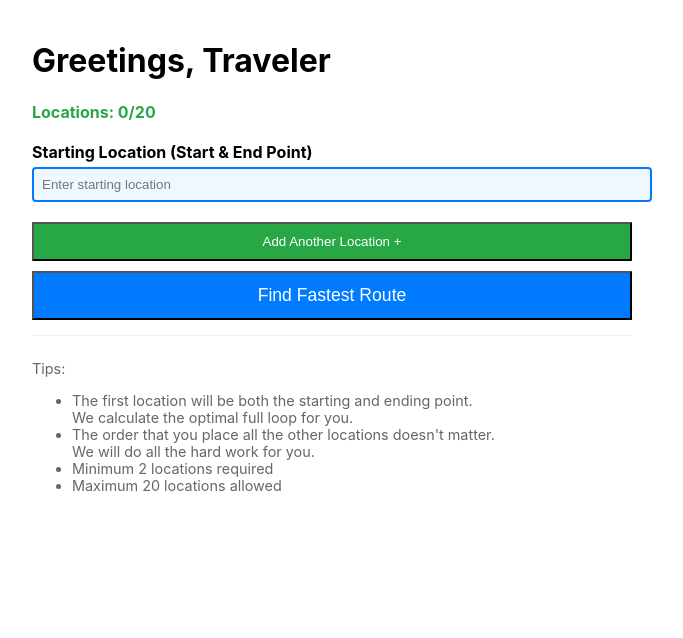
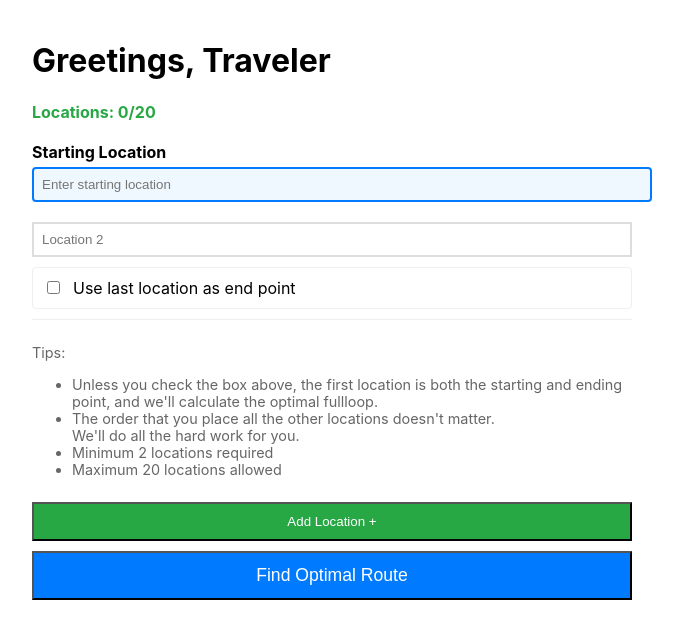
Before and after one commit to NGWi/the_traveler, a React (Create React App) app: page / in a window 1280 px wide. Shown: the top 638 px of the page, without its empty margins (308-991 px from the left). Built offline with nearby package versions, Linux system fonts and the light colour scheme.

Commit message:
Working v2 frontend. Tried going further but buggy.

```diff
--- a/src/App.js
+++ b/src/App.js
@@ -2,23 +2,22 @@ import React, { useState } from 'react';
 import axios from 'axios';
 
 function App() {
-  const [locations, setLocations] = useState(['']);
+  const [locations, setLocations] = useState(['', '']);
   const [result, setResult] = useState(null);
   const [loading, setLoading] = useState(false);
+  const [useLastAsEnd, setUseLastAsEnd] = useState(false);
   const MAX_LOCATIONS = 20;
-  const WARNING_THRESHOLD = 15;
 
   const validLocationsCount = locations.filter(loc => loc.trim() !== '').length;
 
   const getCounterColor = () => {
     if (validLocationsCount >= MAX_LOCATIONS) return '#dc3545';
-    if (validLocationsCount >= WARNING_THRESHOLD) return '#ffc107';
+    if (validLocationsCount >= 15) return '#ffc107';
     return '#28a745';
   };
 
   const handleSubmit = async (e) => {
     e.preventDefault();
-
     const cleanLocations = locations.filter(loc => loc.trim() !== '');
 
     if (cleanLocations.length < 2) {
@@ -26,60 +25,48 @@ function App() {
       return;
     }
 
-    if (cleanLocations.length > MAX_LOCATIONS) {
-      alert(`Maximum ${MAX_LOCATIONS} locations allowed`);
-      return;
-    }
-
     setLoading(true);
 
-    const backendUrl = process.env.NODE_ENV === 'production'
-      ? process.env.REACT_APP_BACKEND_PROD
-      : process.env.REACT_APP_BACKEND_DEV;
-
     try {
-      const response = await axios.post(backendUrl, {
-        locations: cleanLocations
+      const response = await axios.post(process.env.REACT_APP_BACKEND_DEV, {
+        locations: cleanLocations,
+        designated_end: useLastAsEnd
       });
 
       setResult(response.data);
     } catch (error) {
-      const errorMessage = error.response?.data?.error ||
-                          error.message ||
-                          'Failed to calculate route';
-      alert(`Error: ${errorMessage}`);
+      alert(`Error: ${error.response?.data?.error || error.message}`);
     }
 
     setLoading(false);
   };
 
   const addLocation = () => {
-    if (locations.length >= MAX_LOCATIONS) {
-      alert(`Maximum ${MAX_LOCATIONS} locations allowed`);
-      return;
-    }
+    if (locations.length >= MAX_LOCATIONS) return;
     setLocations([...locations, '']);
+  };
+
+  const removeLocation = (index) => {
+    if (locations.length <= 2) return;
+    const newLocations = locations.filter((_, i) => i !== index);
+    setLocations(newLocations);
   };
 
   return (
     <div className="App" style={{ padding: '20px', maxWidth: '600px', margin: '0 auto' }}>
       <h1>Greetings, Traveler</h1>
 
-      <div style={{
-        marginBottom: '20px',
-        display: 'flex',
-        justifyContent: 'space-between',
-        alignItems: 'center'
-      }}>
+      <div style={{ marginBottom: '20px', display: 'flex', justifyContent: 'space-between', alignItems: 'center' }}>
         <div style={{ color: getCounterColor(), fontWeight: 'bold' }}>
           Locations: {validLocationsCount}/{MAX_LOCATIONS}
         </div>
       </div>
 
       <form onSubmit={handleSubmit}>
+        {/* Start Location */}
         <div style={{ marginBottom: '20px' }}>
           <label style={{ display: 'block', marginBottom: '5px', fontWeight: 'bold' }}>
-            Starting Location (Start & End Point)
+            Starting Location
           </label>
           <input
             type="text"
@@ -100,8 +87,12 @@ function App() {
           />
         </div>
 
-        {locations.slice(1).map((location, index) => (
-          <div key={index + 1} style={{ marginBottom: '10px' }}>
+        {/* Other Locations */}
+        {locations.slice(1).map((location, index) => {
+          const isEndPoint = useLastAsEnd && index === locations.length - 2;
+          return (
+            <div key={index + 1} style={{ marginBottom: '10px', position: 'relative' }}>
+              <div style={{ display: 'flex', gap: '10px', alignItems: 'center' }}>
                 <input
                   type="text"
                   value={location}
@@ -112,21 +103,88 @@ function App() {
                   }}
                   placeholder={`Location ${index + 2}`}
                   style={{
-                width: '100%',
+                    flex: 1,
                     padding: '8px',
-                border: validLocationsCount >= MAX_LOCATIONS ? '1px solid #dc3545' : '1px solid #ddd'
+                    border: isEndPoint ? '2px solid #007bff' : '2px solid #ddd',
+                    backgroundColor: isEndPoint ? '#f0fff0' : 'white'
                   }}
                 />
+
+                {/* Button to remove Location */}
+                {locations.length > 2 && (
+                  <button
+                    type="button"
+                    onClick={() => removeLocation(index + 1)}
+                    style={{
+                      background: '#dc3545',
+                      color: 'white',
+                      border: 'none',
+                      borderRadius: '4px',
+                      padding: '5px 10px',
+                      cursor: 'pointer'
+                    }}
+                  >
+                    ×
+                  </button>
+                )}
               </div>
-        ))}
+            </div>
+          );
+        })}
 
-        <div style={{ margin: '15px 0' }}>
+        {/* End Point Toggle */}
+        <div style={{
+          margin: '10px 0',
+          padding: '10px',
+          border: '1px solid #eee',
+          borderRadius: '4px',
+          backgroundColor: useLastAsEnd ? '#f8f9fa' : 'transparent'
+        }}>
+          <label style={{ display: 'flex', alignItems: 'center', gap: '10px' }}>
+            <input
+              type="checkbox"
+              checked={useLastAsEnd}
+              onChange={(e) => setUseLastAsEnd(e.target.checked)}
+            />
+            <span style={{ fontWeight: useLastAsEnd ? 'bold' : 'normal' }}>
+              Use last location as end point
+              {useLastAsEnd && locations.length > 1 && ` (${locations[locations.length - 1] || 'empty'})`}
+            </span>
+          </label>
+        </div>
+
+        {/* Tips Section */}
+        <div style={{
+          color: '#666',
+          fontSize: '0.9em',
+          marginTop: '10px',
+          borderTop: '1px solid #eee',
+          paddingTop: '10px'
+        }}>
+          <p>Tips:</p>
+          <ul>
+            <li>
+              {useLastAsEnd ?
+                "The first location is the starting point, the last location is the ending point." :
+                "Unless you check the box above, the first location is both the starting and ending point, and we'll calculate the optimal fullloop."}
+              <br />
+              {useLastAsEnd && "We'll find the optimal path between them."}
+            </li>
+            <li> The order that you place all the other locations doesn't matter.
+              <br />We'll do all the hard work for you.
+            </li>
+            <li>Minimum 2 locations required</li>
+            <li>Maximum {MAX_LOCATIONS} locations allowed</li>
+          </ul>
+        </div>
+
+        {/* Add Location Button */}
         <button
           type="button"
           onClick={addLocation}
           style={{
             width: '100%',
-              marginBottom: '10px',
+            margin: '10px 0',
             backgroundColor: locations.length >= MAX_LOCATIONS ? '#ccc' : '#28a745',
             color: 'white',
             padding: '10px',
@@ -134,9 +192,10 @@ function App() {
           }}
           disabled={locations.length >= MAX_LOCATIONS}
         >
-            {locations.length >= MAX_LOCATIONS ? 'Maximum Locations Reached' : 'Add Another Location +'}
+          {locations.length >= MAX_LOCATIONS ? 'Maximum Reached' : 'Add Location +'}
         </button>
 
+        {/* Submit Button */}
         <button
           type="submit"
           disabled={loading}
@@ -149,29 +208,8 @@ function App() {
             cursor: loading ? 'not-allowed' : 'pointer'
           }}
         >
-            {loading ? 'Calculating Optimal Route...' : 'Find Fastest Route'}
+          {loading ? 'Calculating...' : 'Find Optimal Route'}
         </button>
-        </div>
-
-        <div style={{
-          color: '#666',
-          fontSize: '0.9em',
-          marginTop: '10px',
-          borderTop: '1px solid #eee',
-          paddingTop: '10px'
-        }}>
-          <p>Tips:</p>
-          <ul>
-            <li>The first location will be both the starting and ending point.
-                <br /> We calculate the optimal full loop for you.
-            </li>
-            <li> The order that you place all the other locations doesn't matter.
-              <br />We will do all the hard work for you.
-            </li>
-            <li>Minimum 2 locations required</li>
-            <li>Maximum {MAX_LOCATIONS} locations allowed</li>
-          </ul>
-        </div>
       </form>
 
       {result && (
@@ -183,24 +221,17 @@ function App() {
           border: '1px solid #dee2e6'
         }}>
           <h2 style={{ color: '#2c3e50', marginBottom: '15px' }}>Optimal Route</h2>
-          <ol style={{ textAlign: 'left', paddingLeft: '20px' }}>
-            {result.optimal_route.map((location, index) => (
-                <li key={index} style={{ margin: '8px 0' }}>
-                    {index === 0 && 'Start: '}
-                    {location}
+          <ol style={{ paddingLeft: '20px' }}>
+            {result.optimal_route.map((loc, i) => (
+              <li key={i} style={{ margin: '8px 0' }}>
+                {i === 0 && 'Start: '}
+                {loc}
+                {i === result.optimal_route.length - 1 && ` (${useLastAsEnd ? 'End' : 'Return to Start'})`}
               </li>
             ))}
-            {/* Add the starting location again at the end */}
-            <li style={{ margin: '8px 0' }}>
-                End: {result.optimal_route[0]} {/* Assuming the first location is the starting point */}
-            </li>
           </ol>
-          <p style={{
-            fontWeight: 'bold',
-            marginTop: '15px',
-            color: '#007bff'
-          }}>
-            Total Travel Time: {result.total_time}
+          <p style={{ fontWeight: 'bold', color: '#007bff', marginTop: '15px' }}>
+            Total Time: {result.total_time}
           </p>
         </div>
       )}
```
Lines whose indentation alone changed are shown as unchanged.
